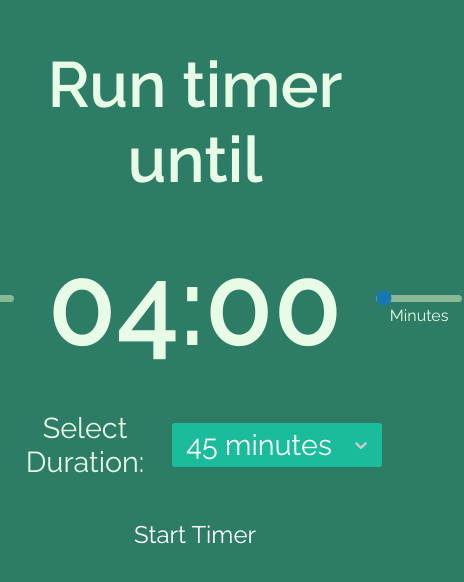
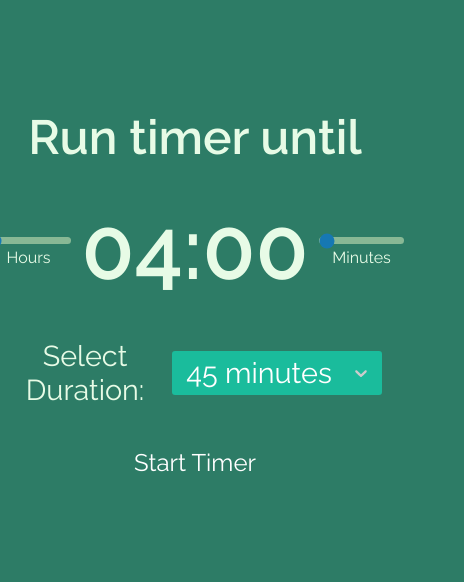
Before and after one commit to CurioScrounge/HealthyReminder, a React (Create React App) app in the folder healthy-reminder/: page / in a window 390 px wide. Shown: the part 102-684 px from the top of the page, 464 px wide, since content can reach past the window. Built offline with nearby package versions, Linux system fonts and the light colour scheme.

Commit message:
fixed for phone UI

```diff
--- a/healthy-reminder/src/App.css
+++ b/healthy-reminder/src/App.css
@@ -18,10 +18,16 @@ body{
     color:#E7FBE6;
 }
 
-.timer{
-    margin-left: 37.5vw;
-    max-width:25vw;
-    transition: opacity 0.8s ease;
+.contain_Timer {
+  width: 100%;
+  display: flex;
+  justify-content: center;
+}
+
+.timer {
+  width: 25vw;
+  min-width: 350px;
+  transition: opacity 0.8s ease;
 }
 
 button{
@@ -62,6 +68,7 @@ button{
   .end-time-display {
     padding: 20px;
     font-size: 1.5rem;
+    width:100%;
   }
 
   .reset{
@@ -179,3 +186,17 @@ button{
   font-size: 1.2rem;
   color:#aff390;
 }
+
+@media(max-width:700px){
+  h1{
+    font-size: 3rem;
+  }
+  .time-picker__output{
+    font-size: 5.4rem;
+    margin-left:0.5rem;
+    margin-right:0.5rem;
+  }
+  .duration{
+    font-size: 1.8rem;
+  }
+}
--- a/healthy-reminder/src/App.js
+++ b/healthy-reminder/src/App.js
@@ -113,6 +113,7 @@ function App() {
           <button className='buttons' onClick={handleStart}>Start Timer</button>
         </div>
       ) : currentPage === 'timer' ? (
+        <div className='contain_Timer'>
         <Timer
           endTime={endTime}
           duration={duration}
@@ -124,6 +125,7 @@ function App() {
           handleEndTimer={handleEndTimer}
           autoStart={true}
         />
+        </div>
       ) : (
         <EndPage handleBackToTimer={handleBackToTimer} />
       )}
--- a/healthy-reminder/src/modal.css
+++ b/healthy-reminder/src/modal.css
@@ -8,7 +8,6 @@
     display: flex;
     justify-content: center;
     align-items: center;
-
     z-index: 8;
   }
 
@@ -18,7 +17,8 @@
     font-size: 1.8rem;
     padding: 20px;
     width:40%;
-    height:30%;
+    height:35%;
+    min-height:250px;
     border-radius: 8px;
     text-align: center;
     align-content: center;
```
